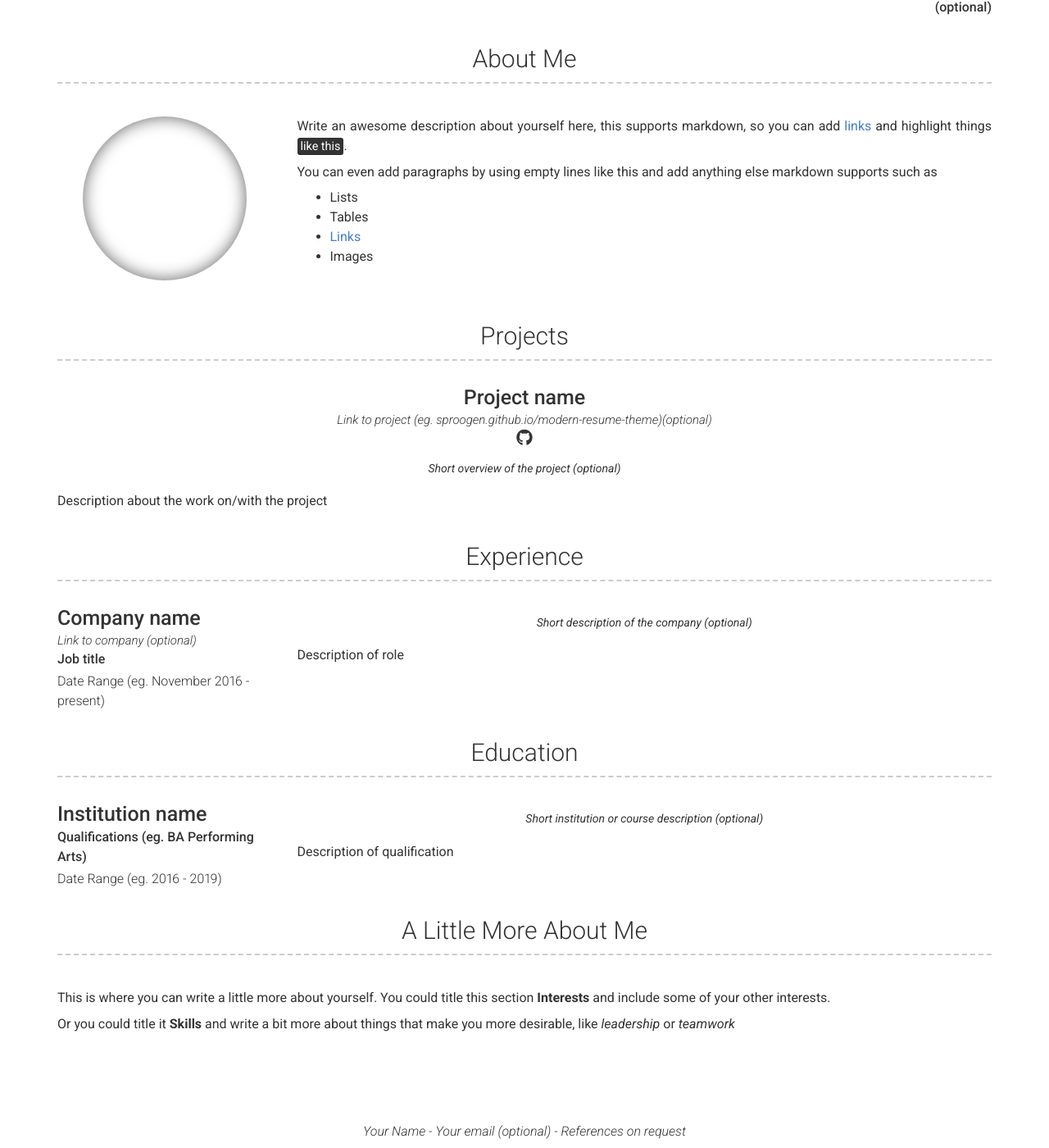
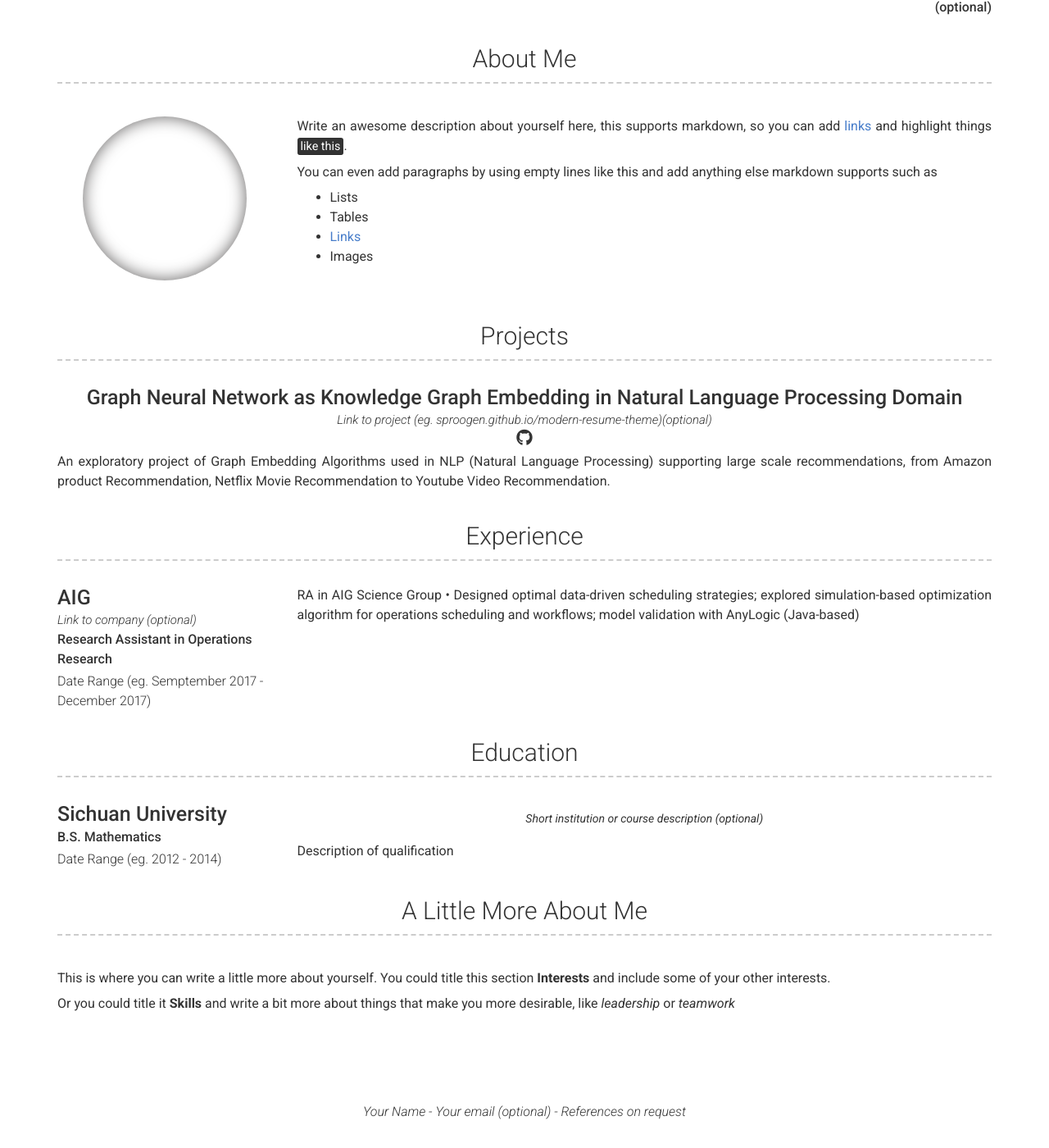
Before and after one commit to yilunchen27/yilunchen27.github.io, a Jekyll site: the page built from index.md, in a window 1280 px wide and 1400 px high, scrolled down 331 px. Shown: the whole window at 82% size. Built offline with Jekyll 4.4.1, drawn with Linux system fonts in a browser that asks for light colours; nearby versions of some CDN libraries; after the commit the page ends 1706 px from its top, so only the background shows below that.

Commit message:
update resume

```diff
--- a/_data/education.yml
+++ b/_data/education.yml
@@ -1,9 +1,33 @@
 # Education Template
 - layout: left
-  name: Institution name
-  dates: Date Range (eg. 2016 - 2019)
-  qualification: Qualifications (eg. BA Performing Arts)
+  name: Georgia institute of Technology
+  dates: Date Range (eg. 2018 - 2020)
+  qualification: M.S. Computer Science
   quote: >
     Short institution or course description (optional)
   description: | # this will include new lines to allow paragraphs
     Description of qualification
+
+  name: Columbia University
+  dates: Date Range (eg. 2016 - 2017)
+  qualification: M.S. Operations Research
+  quote: >
+    Short institution or course description (optional)
+  description: | # this will include new lines to allow paragraphs
+    Description of qualification
+
+  name: University of Michigan
+  dates: Date Range (eg. 2014 - 2016)
+  qualification: B.S. Honor Mathematics, Statistics (Double Majors)
+  quote: >
+    Short institution or course description (optional)
+  description: | # this will include new lines to allow paragraphs
+    Description of qualification
+
+  name: Sichuan University
+  dates: Date Range (eg. 2012 - 2014)
+  qualification: B.S. Mathematics
+  quote: >
+    Short institution or course description (optional)
+  description: | # this will include new lines to allow paragraphs
+    Description of qualification
--- a/_data/experience.yml
+++ b/_data/experience.yml
@@ -1,10 +1,30 @@
 # Experience template
 - layout: left
-  company: Company name
+  company: Air Liquide
   link: Link to company (optional)
-  job_title: Job title
-  dates: Date Range (eg. November 2016 - present)
-  quote: >
-   Short description of the company (optional)
+  job_title: Research Associate in Optimization & Data Science
+  dates: Date Range (eg. March 2018 - present)
+  quote:
   description: | # this will include new lines to allow paragraphs
-    Description of role
+    RA in Optimization & Computational Data Science Group (Air Liquide USA R&D Center)
+    2020 project -- Pricing Strategy & Recommendation for Air Liquide Canada (Potentially Europe)
+    PoC & Pilot the process of customized model-driven Pricing Recommendation on Oracle CPQ
+    Deploy the models supporting real-time and batch price recommendation and internal reports with AWS
+    2019 projects -- Customer Lifetime Value project for USA Airgas Marketing:
+    • Cost estimation approximating VRP using Machine Learning models
+    • Customer Churn Modeling using Bayesian Probabilistic Modelings
+    Deep Learning for CFD (Computational Fluid Dynamics):
+    • Implement Static flow approximation using CNN
+    • Explore Spatiotemporal Neural Network for dynamics fluids
+    2018 project -- Strategic Investment Decision-Making:
+    • Strategic Capacity Planning using Network Game Theory Model -- Solve a Network Nash Equilibrium problem with Mathematical Programming method (Non-linear Optimization)
+    • Use statistical model and machine learning for cost estimation, demand forecast and price elasticity modeling; Deploy Web Application for prototype using Python
+
+  company: AIG
+  link: Link to company (optional)
+  job_title: Research Assistant in Operations Research
+  dates: Date Range (eg. Semptember 2017 - December 2017)
+  quote:
+  description: | # this will include new lines to allow paragraphs
+    RA in AIG Science Group
+    • Designed optimal data-driven scheduling strategies; explored simulation-based optimization algorithm for operations scheduling and workflows; model validation with AnyLogic (Java-based)
--- a/_data/projects.yml
+++ b/_data/projects.yml
@@ -1,9 +1,8 @@
 # Project template
 - layout: top-middle
-  name: Project name
+  name: Graph Neural Network as Knowledge Graph Embedding in Natural Language Processing Domain
   link: Link to project (eg. sproogen.github.io/modern-resume-theme)(optional)
   github: Github page for project (eg. sproogen/modern-resume-theme)(optional)
-  quote: >
-    Short overview of the project (optional)
+  quote:
   description: | # this will include new lines to allow paragraphs
-    Description about the work on/with the project
+    An exploratory project of Graph Embedding Algorithms used in NLP (Natural Language Processing) supporting large scale recommendations, from Amazon product Recommendation, Netflix Movie Recommendation to Youtube Video Recommendation.
```
